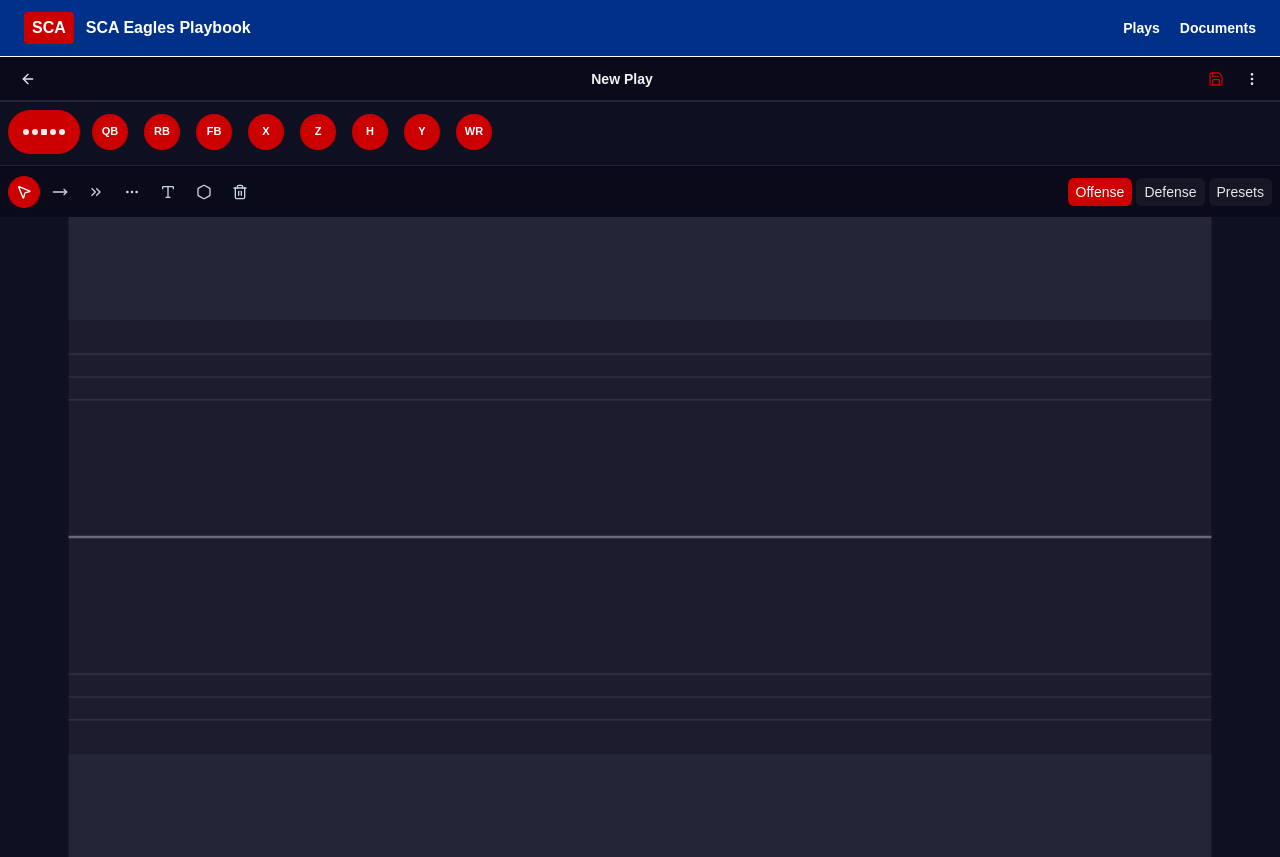
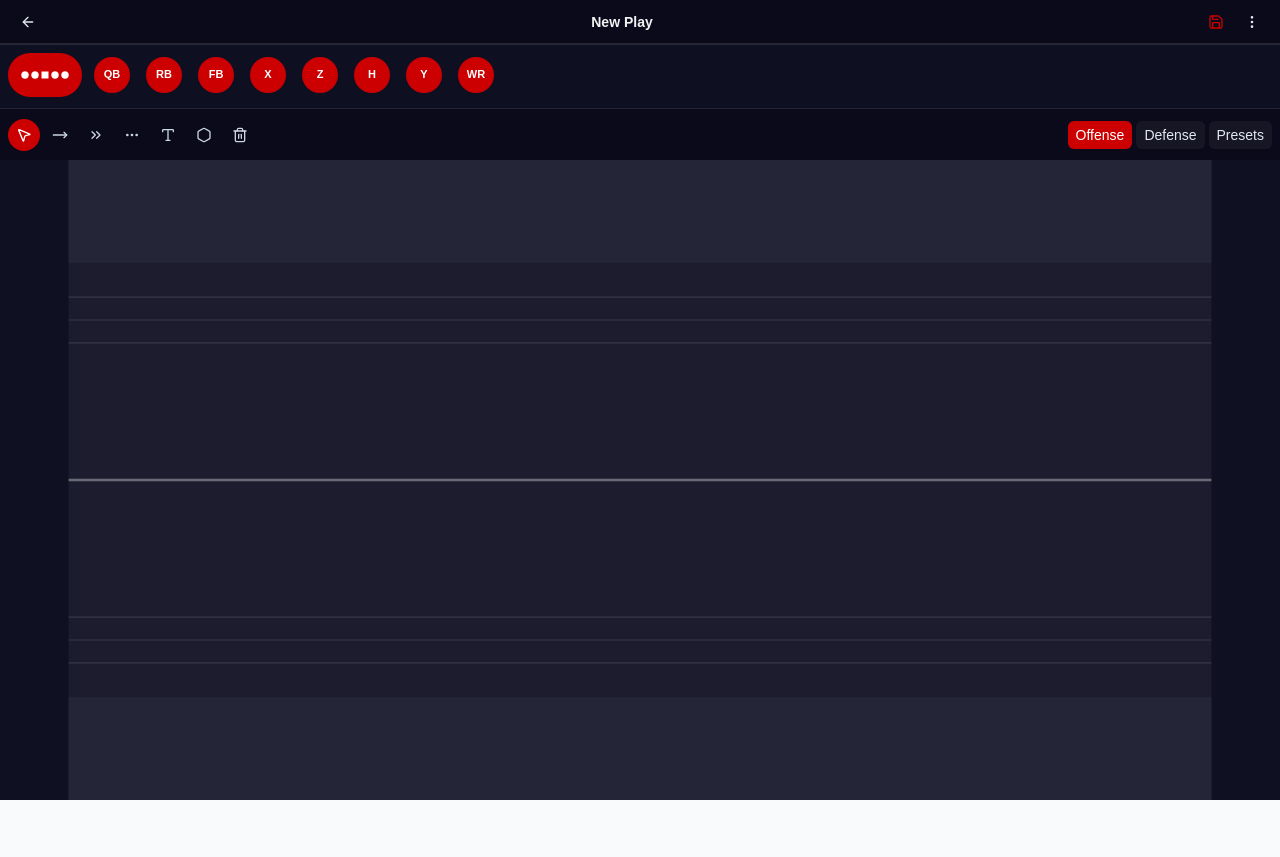
Before and after one commit to austendvds-boop/sca-playbook, a Next.js app: page /plays/new in a window 1280 px wide. After the commit the page ends 800 px from the top, so only its background shows below. Built offline with nearby package versions, Linux system fonts and the light colour scheme.

Commit message:
fix: hide nav on editor, 100dvh safari fix, OL button icon

```diff
--- a/src/app/globals.css
+++ b/src/app/globals.css
@@ -6,3 +6,11 @@ body { font-family: Arial, Helvetica, sans-serif; }
   @page { size: letter; margin: 0.5in; }
   * { -webkit-print-color-adjust: exact; print-color-adjust: exact; }
 }
+
+.h-dvh {
+  height: 100dvh;
+}
+
+.pb-safe {
+  padding-bottom: env(safe-area-inset-bottom, 0px);
+}
--- a/src/app/layout.tsx
+++ b/src/app/layout.tsx
@@ -1,20 +1,15 @@
 import type { Metadata, Viewport } from "next";
 import "./globals.css";
-import Link from 'next/link';
+import { ConditionalNav } from '@/components/ConditionalNav';
 
 export const metadata: Metadata = { title: 'SCA Playbook', description: 'Football play diagram app' };
 export const viewport: Viewport = { width: 'device-width', initialScale: 1, maximumScale: 1 };
 
 export default function RootLayout({ children }: Readonly<{ children: React.ReactNode }>) {
   return (
-    <html lang="en">
+    <html lang="en" style={{ overscrollBehavior: 'none' }}>
       <body className="bg-slate-50 text-slate-900">
-        <header className="no-print border-b bg-[#003087] text-white">
-          <div className="mx-auto flex max-w-7xl items-center justify-between px-6 py-3">
-            <div className="flex items-center gap-3 font-bold"><span className="rounded bg-[#CC0000] px-2 py-1">SCA</span> SCA Eagles Playbook</div>
-            <nav className="flex gap-5 text-sm font-semibold"><Link href="/plays">Plays</Link><Link href="/documents">Documents</Link></nav>
-          </div>
-        </header>
+        <ConditionalNav />
         {children}
       </body>
     </html>
--- a/src/app/plays/[id]/page.tsx
+++ b/src/app/plays/[id]/page.tsx
@@ -135,8 +135,8 @@ export default function PlayEdit({ params }: { params: { id: string } }) {
   };
 
   return (
-    <main className="h-screen w-screen overflow-hidden bg-[#111124] text-white">
-      <div className="flex h-screen w-screen flex-col overflow-hidden">
+    <main className="w-screen overflow-hidden bg-[#111124] text-white" style={{ height: '100dvh' }}>
+      <div className="flex w-screen flex-col overflow-hidden h-dvh">
         <CanvasToolbar
           name={name}
           onNameChange={setName}
--- a/src/app/plays/new/page.tsx
+++ b/src/app/plays/new/page.tsx
@@ -85,8 +85,8 @@ export default function NewPlay() {
   };
 
   return (
-    <main className="h-screen w-screen overflow-hidden bg-[#111124] text-white">
-      <div className="flex h-screen w-screen flex-col overflow-hidden">
+    <main className="w-screen overflow-hidden bg-[#111124] text-white" style={{ height: '100dvh' }}>
+      <div className="flex w-screen flex-col overflow-hidden h-dvh">
         <CanvasToolbar
           name={name}
           onNameChange={setName}
--- /dev/null
+++ b/src/components/ConditionalNav.tsx
@@ -0,0 +1,25 @@
+"use client";
+
+import Link from 'next/link';
+import { usePathname } from 'next/navigation';
+
+export function ConditionalNav() {
+  const pathname = usePathname();
+  const isEditor = pathname === '/plays/new' || /^\/plays\/[^/]+$/.test(pathname);
+
+  if (isEditor) return null;
+
+  return (
+    <header className="no-print border-b bg-[#003087] text-white">
+      <div className="mx-auto flex max-w-7xl items-center justify-between px-6 py-3">
+        <div className="flex items-center gap-3 font-bold">
+          <span className="rounded bg-[#CC0000] px-2 py-1">SCA</span> SCA Eagles Playbook
+        </div>
+        <nav className="flex gap-5 text-sm font-semibold">
+          <Link href="/plays">Plays</Link>
+          <Link href="/documents">Documents</Link>
+        </nav>
+      </div>
+    </header>
+  );
+}
--- a/src/components/canvas/CanvasToolbar.tsx
+++ b/src/components/canvas/CanvasToolbar.tsx
@@ -72,12 +72,12 @@ function tokenClasses(label: string, side: 'offense' | 'defense') {
 
 function OLGroupIcon() {
   return (
-    <svg width="44" height="16" viewBox="0 0 44 16" fill="none" aria-hidden="true">
-      <circle cx="4" cy="8" r="3" fill="#ffffff" fillOpacity="0.92" />
-      <circle cx="13" cy="8" r="3" fill="#ffffff" fillOpacity="0.92" />
-      <rect x="19" y="5" width="6" height="6" rx="1" fill="#ffffff" fillOpacity="0.92" />
-      <circle cx="31" cy="8" r="3" fill="#ffffff" fillOpacity="0.92" />
-      <circle cx="40" cy="8" r="3" fill="#ffffff" fillOpacity="0.92" />
+    <svg width="48" height="16" viewBox="0 0 48 16" fill="none" aria-hidden="true">
+      <circle cx="4" cy="8" r="3.5" fill="white" stroke="white" strokeWidth="0.5" />
+      <circle cx="14" cy="8" r="3.5" fill="white" stroke="white" strokeWidth="0.5" />
+      <rect x="20.5" y="4.5" width="7" height="7" fill="white" />
+      <circle cx="34" cy="8" r="3.5" fill="white" stroke="white" strokeWidth="0.5" />
+      <circle cx="44" cy="8" r="3.5" fill="white" stroke="white" strokeWidth="0.5" />
     </svg>
   );
 }
@@ -235,7 +235,7 @@ export function CanvasToolbar({
         ) : null}
       </section>
 
-      <footer className="no-print z-30 flex h-[52px] flex-shrink-0 items-center justify-between border-t border-white/10 bg-[#0A0A1A] px-2 text-white">
+      <footer className="no-print z-30 flex h-[52px] flex-shrink-0 items-center justify-between border-t border-white/10 bg-[#0A0A1A] px-2 pb-safe text-white">
         <div className="flex items-center gap-1 overflow-x-auto pr-2">
           {tools.map((t) => {
             const Icon = t.icon;
```
